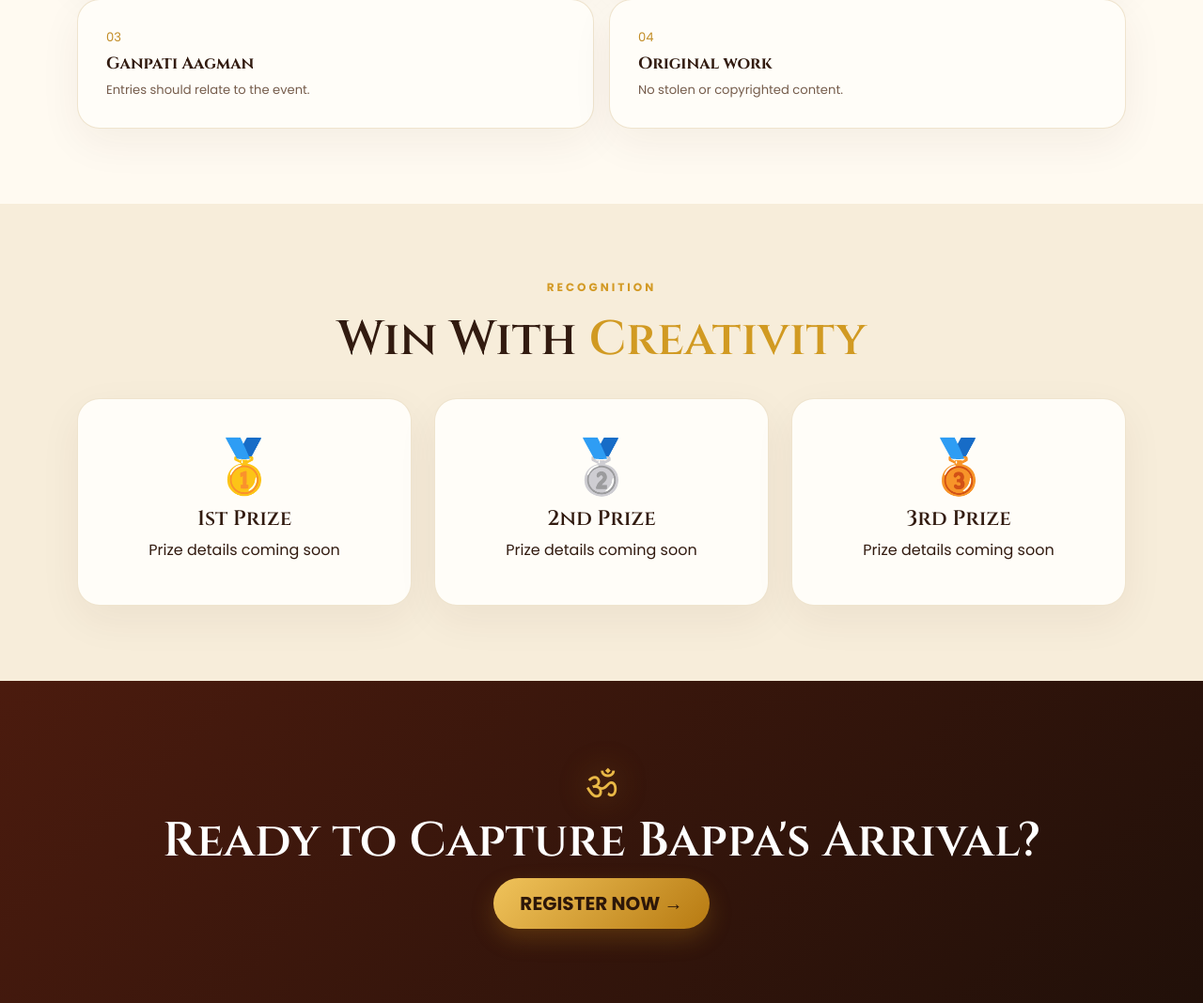
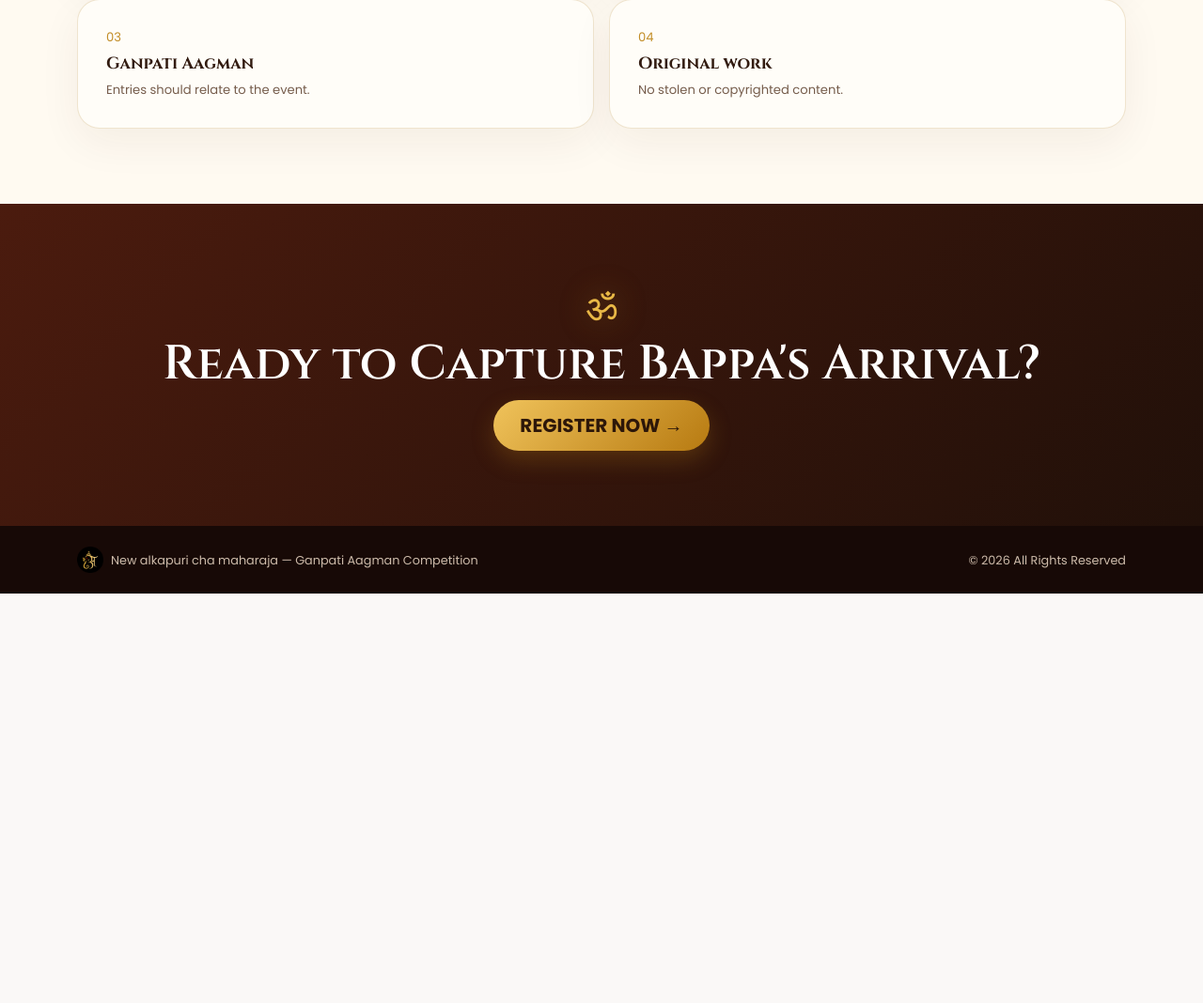
Before and after one commit to takshacharya7-star/new-alkapuri-cha-maharaja., a Flask app: page / in a window 1280 px wide. Shown: the part 2350-3418 px from the top of the page at 94% size. After the commit the page ends 2982 px from the top, so only its background shows below. Run offline with Flask 3, Linux system fonts and the light colour scheme.

Commit message:
Remove Prizes section and its navigation item from homepage

```diff
--- a/templates/index.html
+++ b/templates/index.html
@@ -17,7 +17,6 @@
 <ul class="navbar-nav ms-auto align-items-lg-center gap-lg-2">
 <li><a class="nav-link" href="#competition">Competition</a></li>
 <li><a class="nav-link" href="#rules">Rules</a></li>
-<li><a class="nav-link" href="#prizes">Prizes</a></li>
 <li><a class="btn btn-gold px-4" href="{{ url_for('registration') }}">Register Now</a></li>
 </ul>
 </div></div></nav>
@@ -68,14 +67,7 @@
 </div>
 </div></section>
 
-<section id="prizes" class="section prize-section">
-<div class="container text-center"><p class="eyebrow">RECOGNITION</p><h2>Win With <span>Creativity</span></h2>
-<div class="row justify-content-center g-4 mt-2">
-<div class="col-md-4"><div class="prize"><div>🥇</div><h3>1st Prize</h3><p>Prize details coming soon</p></div></div>
-<div class="col-md-4"><div class="prize"><div>🥈</div><h3>2nd Prize</h3><p>Prize details coming soon</p></div></div>
-<div class="col-md-4"><div class="prize"><div>🥉</div><h3>3rd Prize</h3><p>Prize details coming soon</p></div></div>
-</div>
-</div></section>
+
 
 <section class="cta"><div class="container text-center"><div class="om small-om">ॐ</div><h2>Ready to Capture Bappa's Arrival?</h2><a href="{{ url_for('registration') }}" class="btn btn-gold btn-lg">REGISTER NOW →</a></div></section>
 <footer><div class="container d-flex flex-wrap justify-content-between align-items-center gap-3"><span style="display:flex;align-items:center;gap:8px"><img src="{{ url_for('static', filename='logo.png') }}" alt="Logo" style="height:28px;border-radius:4px"> New alkapuri cha maharaja — Ganpati Aagman Competition</span><span>© 2026 All Rights Reserved</span></div></footer>
```
Also changed, not shown: index.html (+1 -9 lines).
